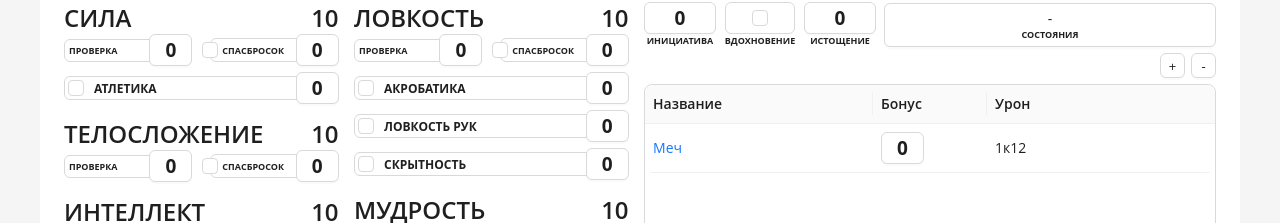
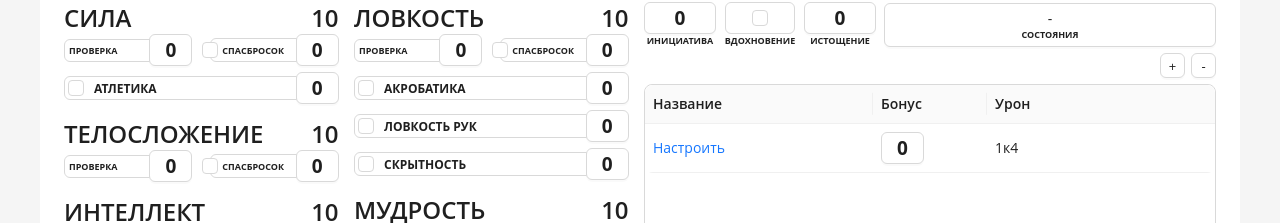
Before and after one commit to SugawaraKoushi/dnd-notes-client-app, a React (Create React App) app: page /characters/new in a window 1280 px wide. Shown: the part 168-391 px from the top of the page. Built offline with nearby package versions, Linux system fonts and the light colour scheme.

Commit message:
Adda attack model

```diff
--- a/src/components/characters/NewCharacter.jsx
+++ b/src/components/characters/NewCharacter.jsx
@@ -22,6 +22,7 @@ import NotificationStack from "../notification/NotificationStack";
 import "./index.css";
 import { CharacterHeaderContext } from "./context/CharacterHeaderContext";
 import AttacksTable from "./attacks/AttacksTable";
+import Attack from "../../model/Attack";
 
 const NewCharacterPage = () => {
     const [character, setCharacter] = useState(new Character());
@@ -1036,14 +1037,23 @@ const NewCharacterPage = () => {
     };
 
     //#endregion Прочее
+    const attack = new Attack(
+        character.strength,
+        character.dexterity,
+        character.constitution,
+        character.intelligence,
+        character.wisdom,
+        character.charisma,
+        character.proficiencyBonus
+    );
 
     //#region Атаки
     const attacks = [
         {
             key: "0",
-            name: "Меч",
-            bonus: 0,
-            damage: "1к12",
+            name: attack.name,
+            bonus: attack.proficiency,
+            damage: attack.damage,
         },
     ];
 
@@ -1460,10 +1470,12 @@ const NewCharacterPage = () => {
                             inspiration={character.inspiration}
                         />
                     </StatusTrackerContext.Provider>
-                    <AttacksTable attacks={attacks} />
+                    <AttacksTable
+                        attacks={[attack]}
+                        attacksTableContent={attacks}
+                    />
                     <TextBlock />
                 </Flex>
-
             </Flex>
             <NotificationStack
                 onClose={handleNotificationStackCloseButtonClick}
--- a/src/components/characters/attacks/AttacksTable.jsx
+++ b/src/components/characters/attacks/AttacksTable.jsx
@@ -2,28 +2,37 @@ import { Button, Flex, Table } from "antd";
 import { useState } from "react";
 import "./index.css";
 import { Link } from "react-router";
+import Attack from "../../../model/Attack";
 
 const AttacksTable = (props) => {
     const [attacks, setAttacks] = useState(props.attacks);
+    const [attacksTableContent, setAttacksTableContent] = useState(
+        props.attacksTableContent
+    );
 
     const handleAddAttack = () => {
+        const attack = new Attack();
         const newAttack = {
             key: attacks.length,
-            name: "Меч",
-            bonus: 0,
-            damage: "1к12",
+            name: attack.name,
+            bonus: attack.proficiency,
+            damage: attack.damage,
         };
 
-        setAttacks([...attacks, newAttack]);
+        setAttacks([...attacks, attack]);
+        setAttacksTableContent([...attacksTableContent, newAttack]);
     };
 
     const handleDeleteLastAttack = () => {
         attacks.pop();
+        attacksTableContent.pop();
         setAttacks([...attacks]);
+        setAttacksTableContent([...attacksTableContent]);
     };
 
     const handleAttackSettingsModalOpen = (row) => {
         console.log(row);
+        console.log(attacks[row.key]);
     };
 
     const columns = [
@@ -67,7 +76,7 @@ const AttacksTable = (props) => {
             </Flex>
             <Table
                 className="attack-table"
-                dataSource={attacks}
+                dataSource={attacksTableContent}
                 columns={columns}
                 size="small"
                 pagination={false}
--- /dev/null
+++ b/src/model/Attack.js
@@ -0,0 +1,21 @@
+import { calculateModifier } from "../components/services/ModifierService";
+import AttackAbilityEnum from "./enum/AttackAbilityEnum";
+
+class Attack {
+    constructor(
+        // strength,
+        // dexterity,
+        // constitution,
+        // intelligence,
+        // wisdom,
+        // charisma,
+        // proficiency
+    ) {
+        this.name = "Настроить";
+        this.proficiency = false;
+        this.ability = AttackAbilityEnum.EMPTY;
+        this.damage = "1к4";
+    }
+}
+
+export default Attack;
--- /dev/null
+++ b/src/model/enum/AttackAbilityEnum.js
@@ -0,0 +1,11 @@
+const AttackAbilityEnum = Object.freeze({
+    EMPTY: 0,
+    STRENGTH: 1,
+    DEXTERITY: 2,
+    CONSTITUTION: 3,
+    INTELLIGENCE: 4,
+    WISDOM: 5,
+    CHARISMA: 6,
+});
+
+export default AttackAbilityEnum;
```
